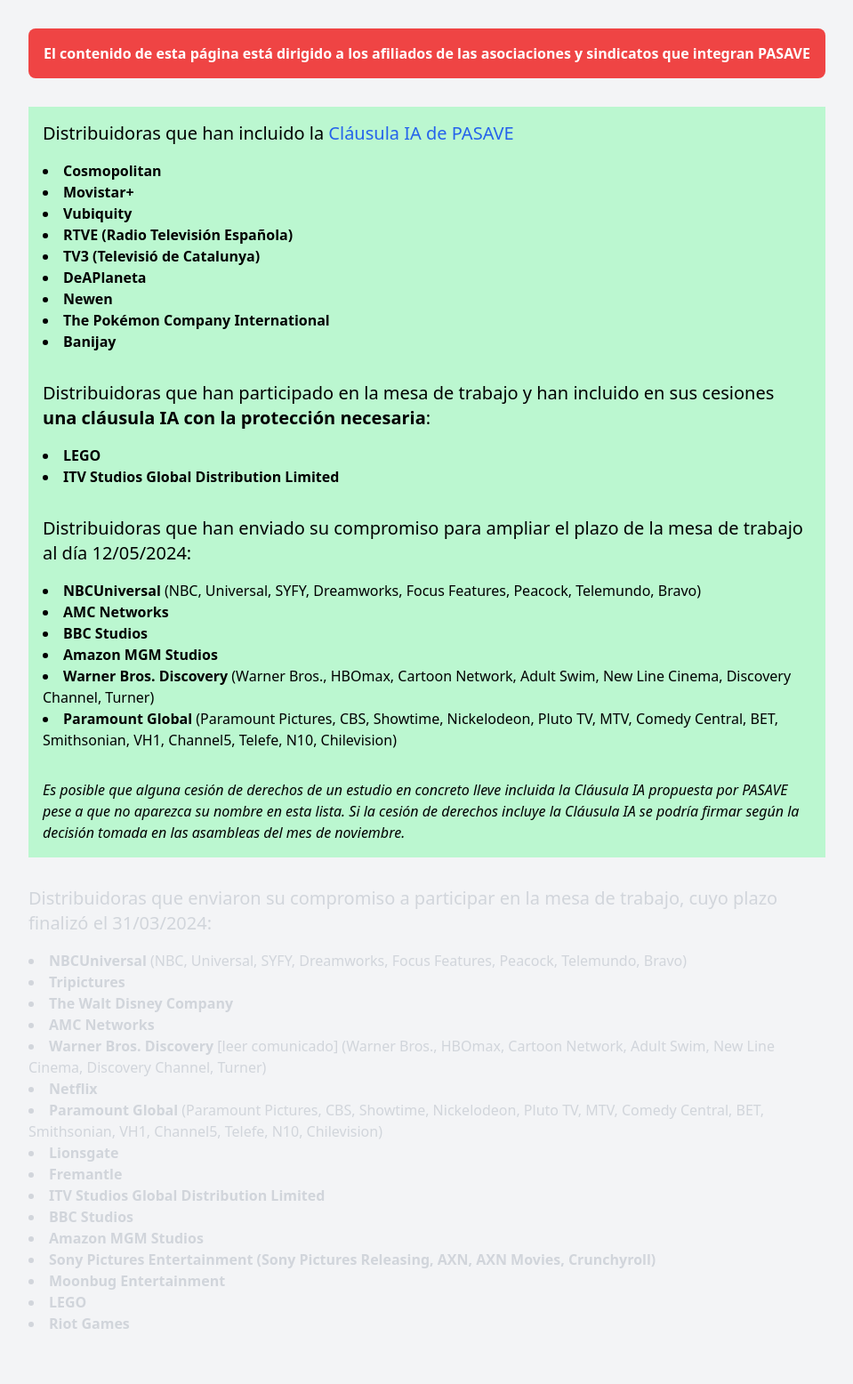
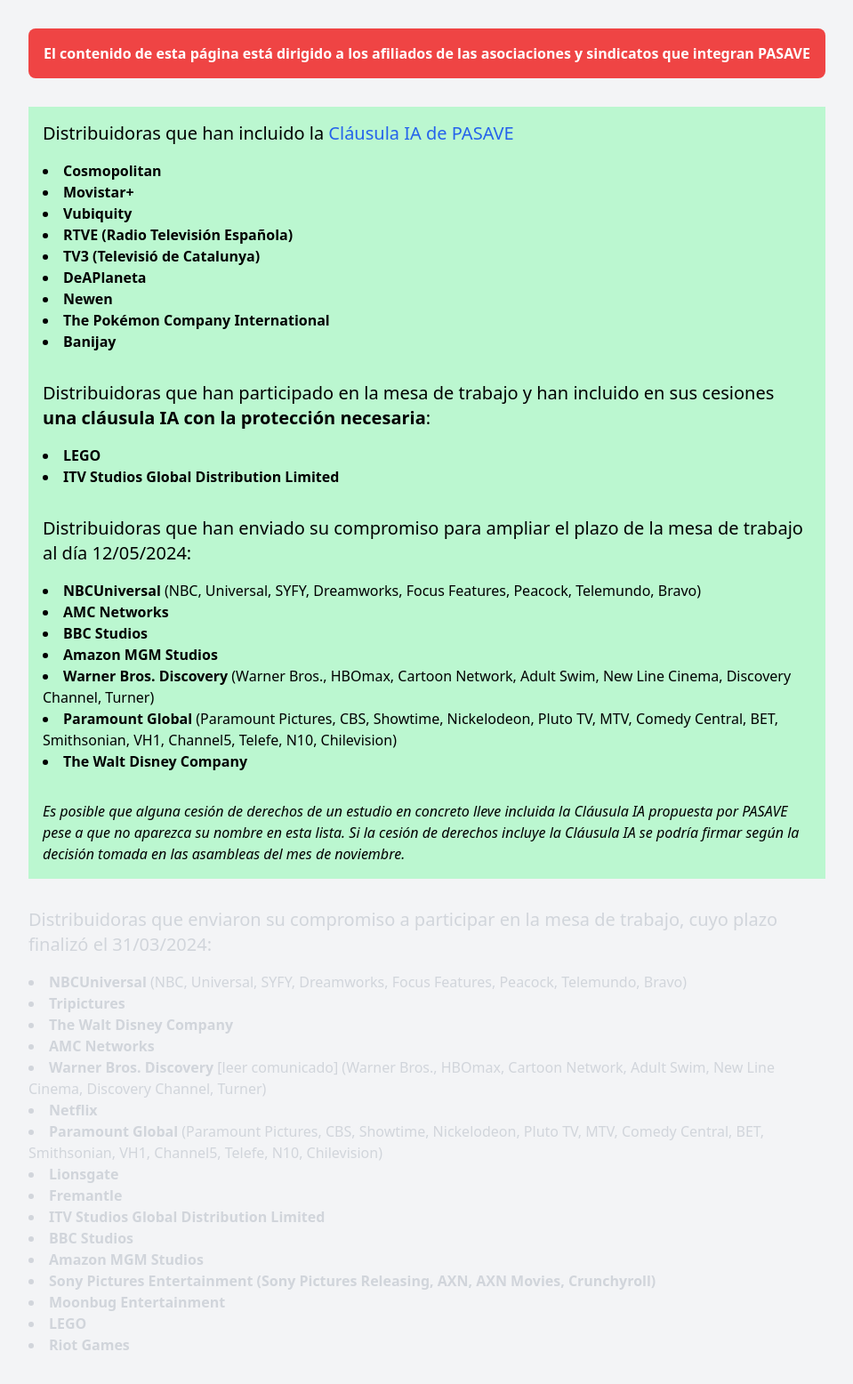
Before and after one commit to mutsuda/pasave.github.io, a Jekyll site: the page built from oklist.md, in a window 1280 px wide. Shown: the whole page at 89% size, without its empty margins (160-1119 px from the left). Built offline with Jekyll 4.4.1, drawn with Linux system fonts in a browser that asks for light colours; before the commit the page ends 1532 px from its top, so only the background shows below that.

Commit message:
Update oklist.md

```diff
--- a/oklist.md
+++ b/oklist.md
@@ -37,6 +37,7 @@
 	<li class="font-bold">Amazon MGM Studios</li>
 	<li><span class="font-bold">Warner Bros. Discovery</span> (Warner Bros., HBOmax, Cartoon Network, Adult Swim, New Line Cinema, Discovery Channel, Turner)</li>
 	<li><span class="font-bold">Paramount Global</span> (Paramount Pictures, CBS, Showtime, Nickelodeon, Pluto TV, MTV, Comedy Central, BET, Smithsonian, VH1, Channel5, Telefe, N10, Chilevision)</li>
+ <li class="font-bold">The Walt Disney Company</li>
 
 </ul>
 
```
